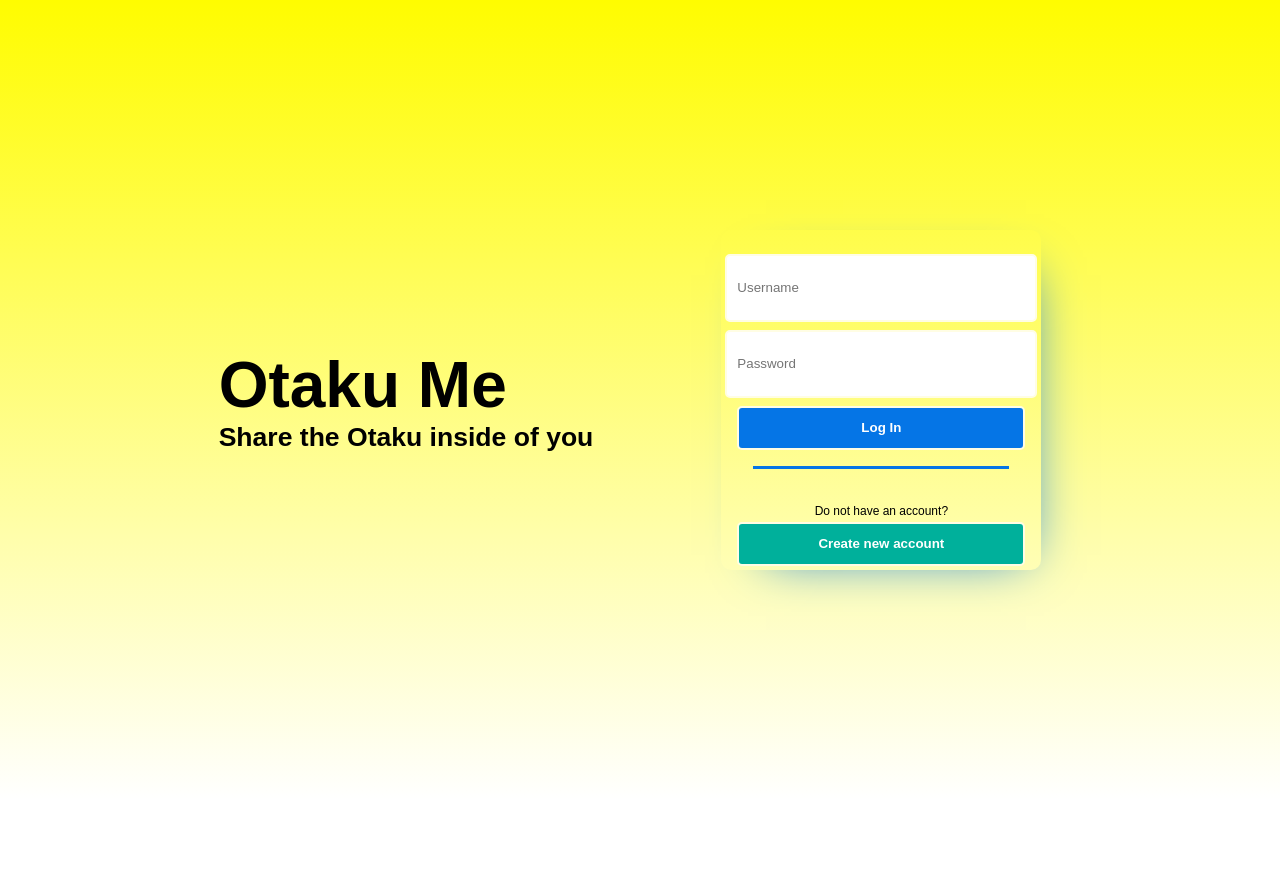
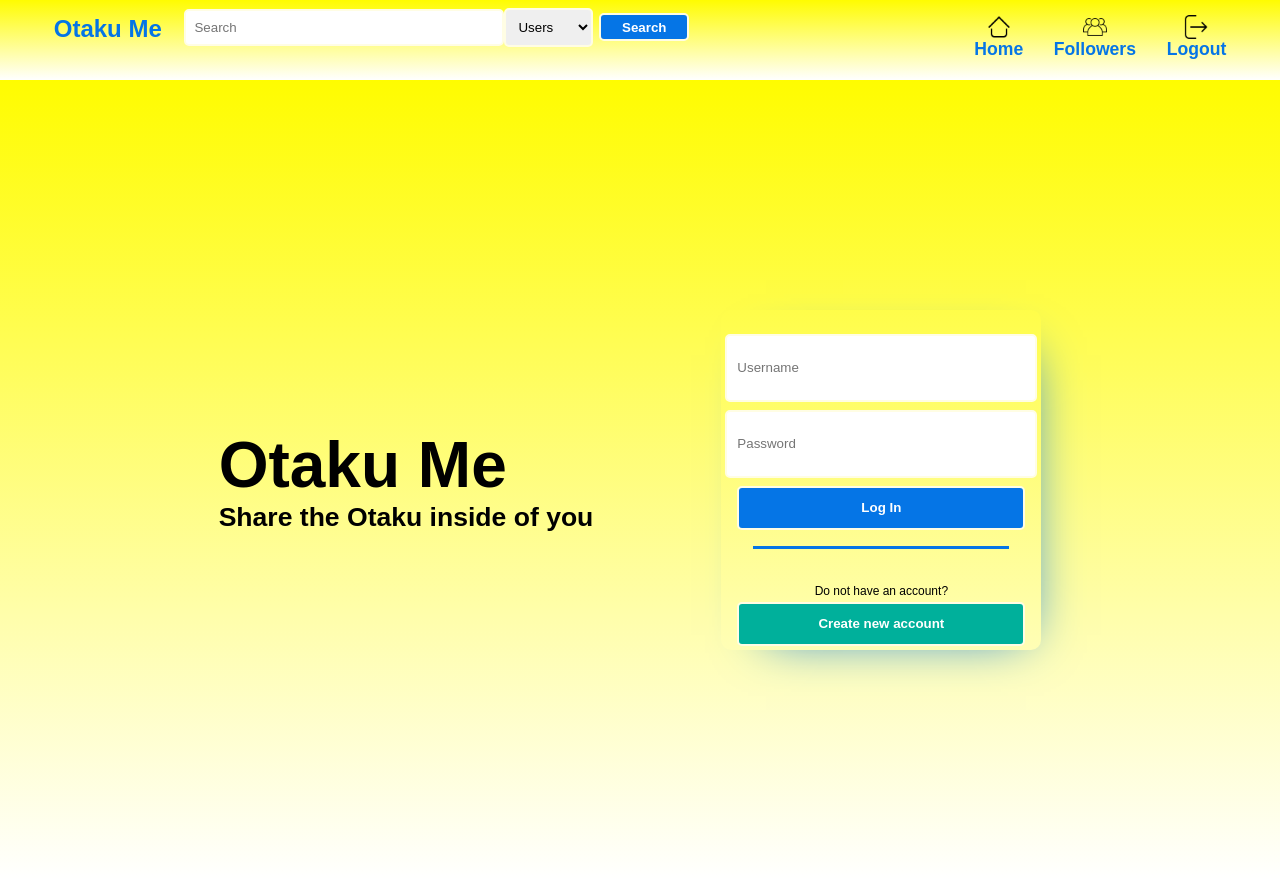
Before and after one commit to lucaasalomao/otaku-me-client, a React (Create React App) app: page / in a window 1280 px wide. Before the commit the page ends 800 px from the top, so only its background shows below. Built offline with nearby package versions, Linux system fonts and the light colour scheme.

Commit message:
Trying first deploy at Netlify

```diff
--- a/src/App.js
+++ b/src/App.js
@@ -13,17 +13,9 @@ import { useEffect, useState } from "react"
 
 function App() {
 
-  const { pathname } = window.location
-
-  const [path,setPath] = useState("")
-
-  useEffect(()=>{
-    setPath(pathname)
-  })
-
   return (
     <>
-      {(path.includes('me')) && <Header />}
+      <Header />
 
       <Routes>
 
--- a/src/pages/Followers.js
+++ b/src/pages/Followers.js
@@ -21,8 +21,6 @@ function Followers(){
     fetchData()
   },[])
 
-  console.log(commentsData)
-
   return (
     <>
       <div className="search-container">
```
